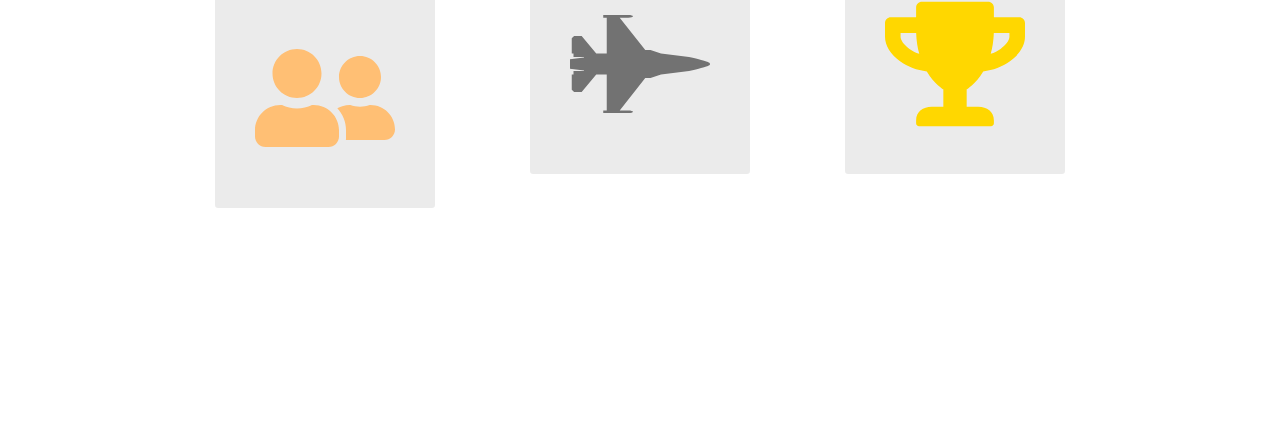
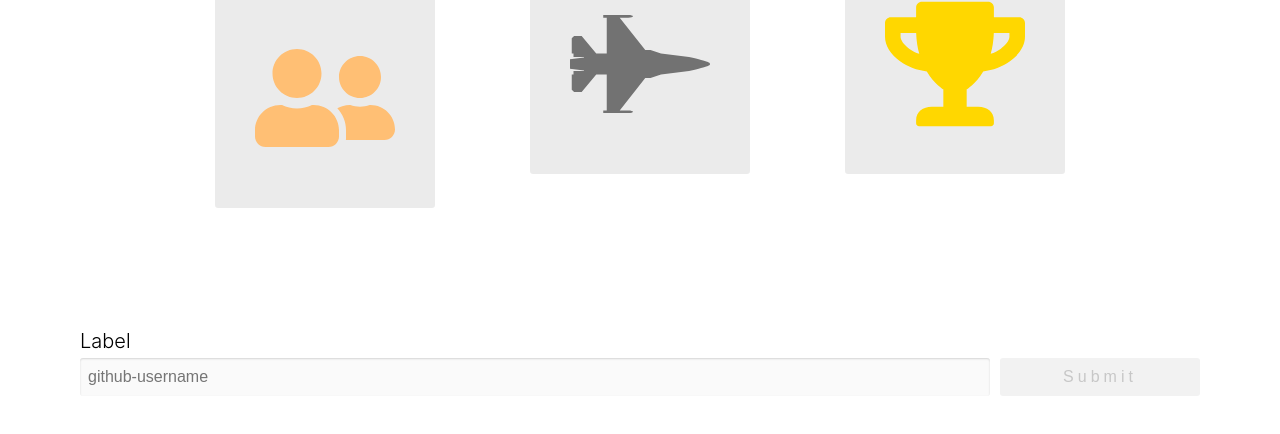
Before and after one commit to olympiawoj/github-battle, a React app: page / in a window 1280 px wide. Shown: the part 312-746 px from the top of the page. Built offline with nearby package versions, Linux system fonts and the light colour scheme.

Commit message:
Add player input form

```diff
--- a/app/components/Battle.js
+++ b/app/components/Battle.js
@@ -1,5 +1,6 @@
 import React from "react";
 import { FaUserFriends, FaFighterJet, FaTrophy } from "react-icons/fa";
+import PropTypes from "prop-types";
 
 function Instructions() {
   return (
@@ -26,11 +27,73 @@ function Instructions() {
     </div>
   );
 }
+
+class PlayerInput extends React.Component {
+  constructor(props) {
+    super(props);
+
+    this.state = {
+      username: ""
+    };
+
+    this.handleSubmit = this.handleSubmit.bind(this);
+    this.handleChange = this.handleChange.bind(this);
+  }
+
+  handleSubmit(event) {
+    event.preventDefault();
+    this.props.onSubmit(this.state.username);
+  }
+
+  handleChange(event) {
+    this.setState({ username: event.target.value });
+  }
+
+  render() {
+    return (
+      <>
+        <form className="column player" onSubmit={this.handleSubmit}>
+          <label htmlFor="username" className="player-label">
+            {this.props.label}
+          </label>
+          <div className="row player-inputs">
+            {/* controlled component - the value & state of input field is going to live inside of the React component on local state& that means to update input field, must update state*/}
+            <input
+              type="text"
+              id="username"
+              className="input-light"
+              placeholder="github-username"
+              autoComplete="off"
+              value={this.state.username}
+              onChange={this.handleChange}
+            />
+
+            <button
+              className="btn dark-btn"
+              type="submit"
+              disabled={!this.state.username}
+            >
+              Submit
+            </button>
+          </div>
+        </form>
+      </>
+    );
+  }
+}
+
+//Adding static property propTypes on component input
+PlayerInput.propTypes = {
+  onSubmit: PropTypes.func.isRequired,
+  label: PropTypes.string.isRequired
+};
+
 export default class Battle extends React.Component {
   render() {
     return (
       <>
         <Instructions />
+        <PlayerInput label="Label" onSubmit={value => console.log(value)} />
       </>
     );
   }
--- a/app/index.css
+++ b/app/index.css
@@ -144,3 +144,68 @@ li {
   padding: 40px;
   border-radius: 3px;
 }
+
+.column {
+  display: flex;
+  flex-direction: column;
+}
+
+.row {
+  display: flex;
+  flex-direction: row;
+}
+
+.player {
+  flex: 1;
+  margin: 0 20px;
+  padding: 10px;
+}
+
+.player-label {
+  font-size: 20px;
+  margin: 5px 0;
+  font-weight: 300;
+}
+
+.player-inputs input {
+  padding: 8px;
+  font-size: 16px;
+  flex: 2;
+  border-radius: 3px;
+  border: none;
+  box-shadow: inset 0 1px 2px rgba(0, 0, 0, 0.15);
+}
+
+.player-inputs .input-light {
+  background: rgba(0, 0, 0, 0.02);
+}
+
+.player-inputs button {
+  flex: 1;
+  margin-left: 10px;
+}
+
+.btn {
+  padding: 10px;
+  text-decoration: uppercase;
+  letter-spacing: 0.25em;
+  border-radius: 3px;
+  border: none;
+  font-size: 16px;
+  display: flex;
+  justify-content: center;
+  align-items: center;
+  cursor: pointer;
+  text-decoration: none;
+  max-width: 200px;
+}
+
+.dark-btn {
+  color: #e6e6e6;
+  background: #141414;
+}
+
+.dark-btn:disabled {
+  background: #f2f2f2;
+  color: #c7c7c7;
+}
```
